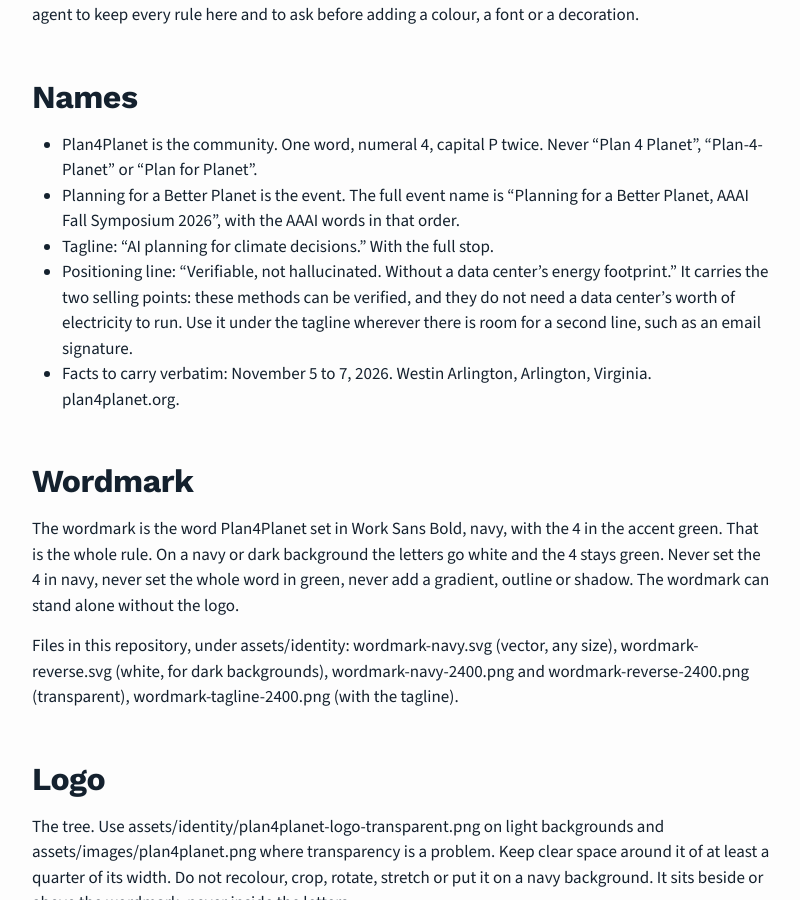
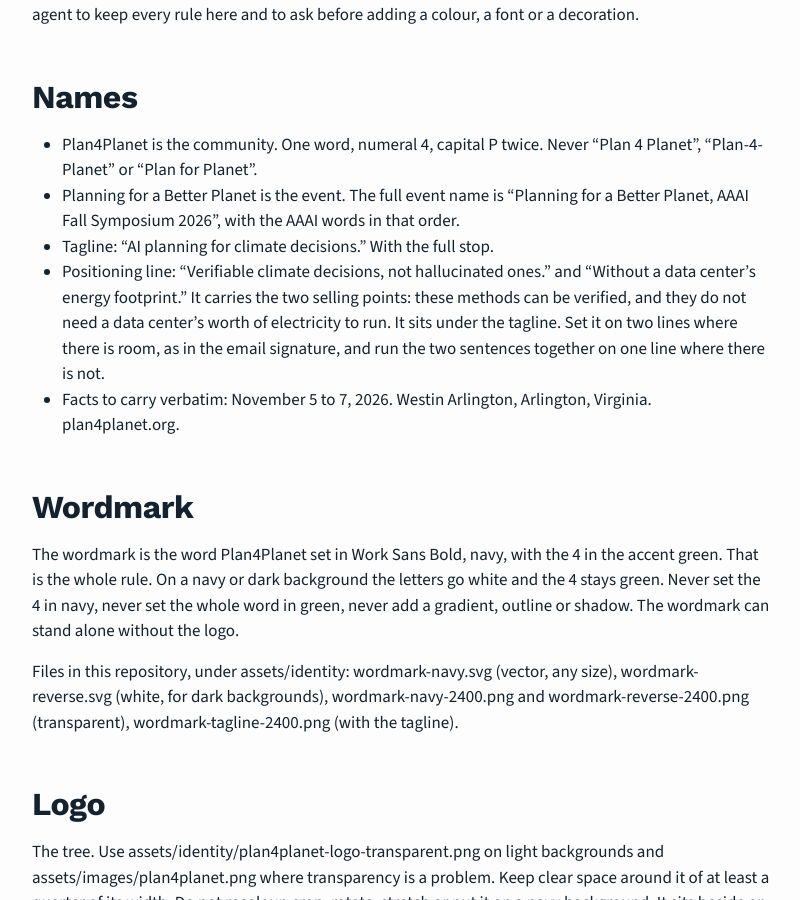
Before and after one commit to plan4planet/plan4planet.github.io, a Jekyll site: the page built from visual-identity.md, in a window 1280 px wide and 900 px high, scrolled down 383 px. Shown: the whole window, without its empty margins (238-1038 px from the left). Built offline with Jekyll 4.4.1, drawn with Linux system fonts in a browser that asks for light colours; nearby versions of some CDN libraries; our own code applies the rules of GitHub Pages for plain Markdown files; some of the changed text lies outside the part shown.

Commit message:
docs: positioning line wording and how to set it on one or two lines

```diff
--- a/visual-identity.md
+++ b/visual-identity.md
@@ -9,7 +9,7 @@
 - Plan4Planet is the community. One word, numeral 4, capital P twice. Never "Plan 4 Planet", "Plan-4-Planet" or "Plan for Planet".
 - Planning for a Better Planet is the event. The full event name is "Planning for a Better Planet, AAAI Fall Symposium 2026", with the AAAI words in that order.
 - Tagline: "AI planning for climate decisions." With the full stop.
-- Positioning line: "Verifiable, not hallucinated. Without a data center's energy footprint." It carries the two selling points: these methods can be verified, and they do not need a data center's worth of electricity to run. Use it under the tagline wherever there is room for a second line, such as an email signature.
+- Positioning line: "Verifiable climate decisions, not hallucinated ones." and "Without a data center's energy footprint." It carries the two selling points: these methods can be verified, and they do not need a data center's worth of electricity to run. It sits under the tagline. Set it on two lines where there is room, as in the email signature, and run the two sentences together on one line where there is not.
 - Facts to carry verbatim: November 5 to 7, 2026. Westin Arlington, Arlington, Virginia. plan4planet.org.
 
 ## Wordmark
@@ -55,7 +55,7 @@
 - Tinted surface panels for the call to action, never coloured backgrounds behind body text.
 - No gradients, no drop shadows beyond the light card shadow (0 2px 6px rgba(0,57,115,0.12)), no rounded corners beyond 4 to 6 px.
 - The AAAI logo appears full colour, unrecoloured, with clear space, only on event material, never altered.
-- Email signature (assets/identity/email-signature.html): green rule, wordmark, then the tagline in Source Sans 600 navy, then the positioning line in ink soft, then the links. The navy tagline is deliberate here, because the signature needs a middle step of hierarchy once the event name comes out of it.
+- Email signature (assets/identity/email-signature.html): green rule, wordmark, then the tagline in Source Sans 600 navy, then the two positioning lines in ink soft, then the links. The navy tagline is deliberate here, because the signature needs a middle step of hierarchy once the event name comes out of it.
 
 ## Writing
 
```
